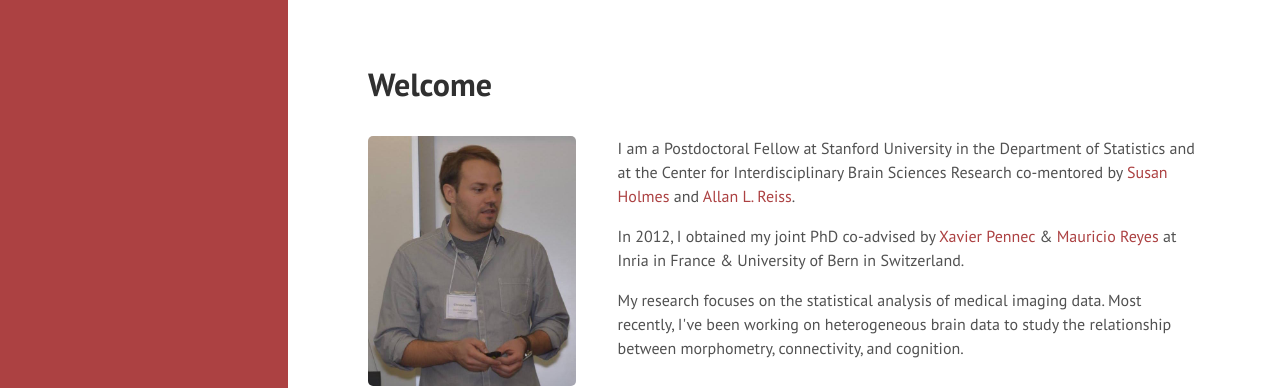
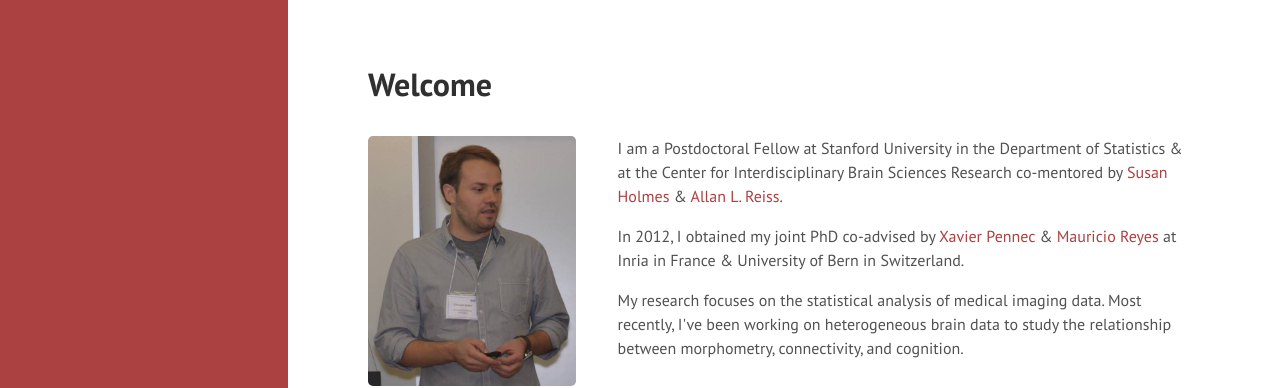
Before and after one commit to ChristofSeiler/ChristofSeiler.github.io, a Jekyll site: the page built from index.html, in a window 1280 px wide. Shown: the top 388 px of the page. Built offline with Jekyll 4.4.1, drawn with Linux system fonts in a browser that asks for light colours; the list of posts is cut into pages by our own code.

Commit message:
change ands

```diff
--- a/index.html
+++ b/index.html
@@ -37,8 +37,8 @@ img {
         <img src="public/Me.JPG" alt="" border="0" width="300" />
     </div>
     <div class="right">
-        <p>I am a Postdoctoral Fellow at Stanford University in the Department of Statistics and at the Center for Interdisciplinary Brain Sciences Research
-        co-mentored by <a href="http://www-stat.stanford.edu/~susan/">Susan Holmes</a> and <a href="https://med.stanford.edu/profiles/allan-reiss">Allan L. Reiss</a>.</p>
+        <p>I am a Postdoctoral Fellow at Stanford University in the Department of Statistics &amp; at the Center for Interdisciplinary Brain Sciences Research
+        co-mentored by <a href="http://www-stat.stanford.edu/~susan/">Susan Holmes</a> &amp; <a href="https://med.stanford.edu/profiles/allan-reiss">Allan L. Reiss</a>.</p>
         <p>In 2012, I obtained my joint PhD co-advised by <a href="http://www-sop.inria.fr/members/Xavier.Pennec/">Xavier Pennec</a> &amp; <a href="http://www.mauricioreyes.me/">Mauricio Reyes</a> at Inria in France &amp; University of Bern in Switzerland.</p>
         <p>My research focuses on the statistical analysis of medical imaging data. Most recently, I've been working on heterogeneous brain data to study the relationship between morphometry, connectivity, and cognition.
     </div>
```
